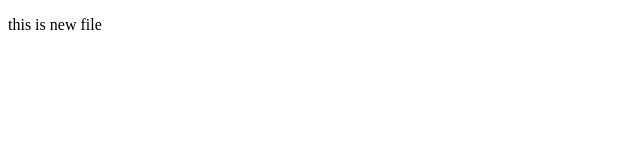
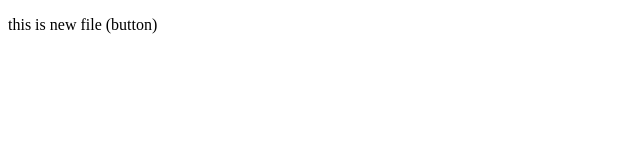
Before and after one commit to Mhassankhan6/2407b1_repo, a plain HTML site: page index.html in a window 1280 px wide. Shown: the full height of the page, 0-640 px from the left. Drawn offline with Linux system fonts and the light colour scheme.

Commit message:
change index from f1{

```diff
--- a/index.html
+++ b/index.html
@@ -6,6 +6,6 @@
     <title>Document</title>
 </head>
 <body>
-    <p>this is new file</p>
+    <p>this is new file (button)</p>
 </body>
 </html>
```
